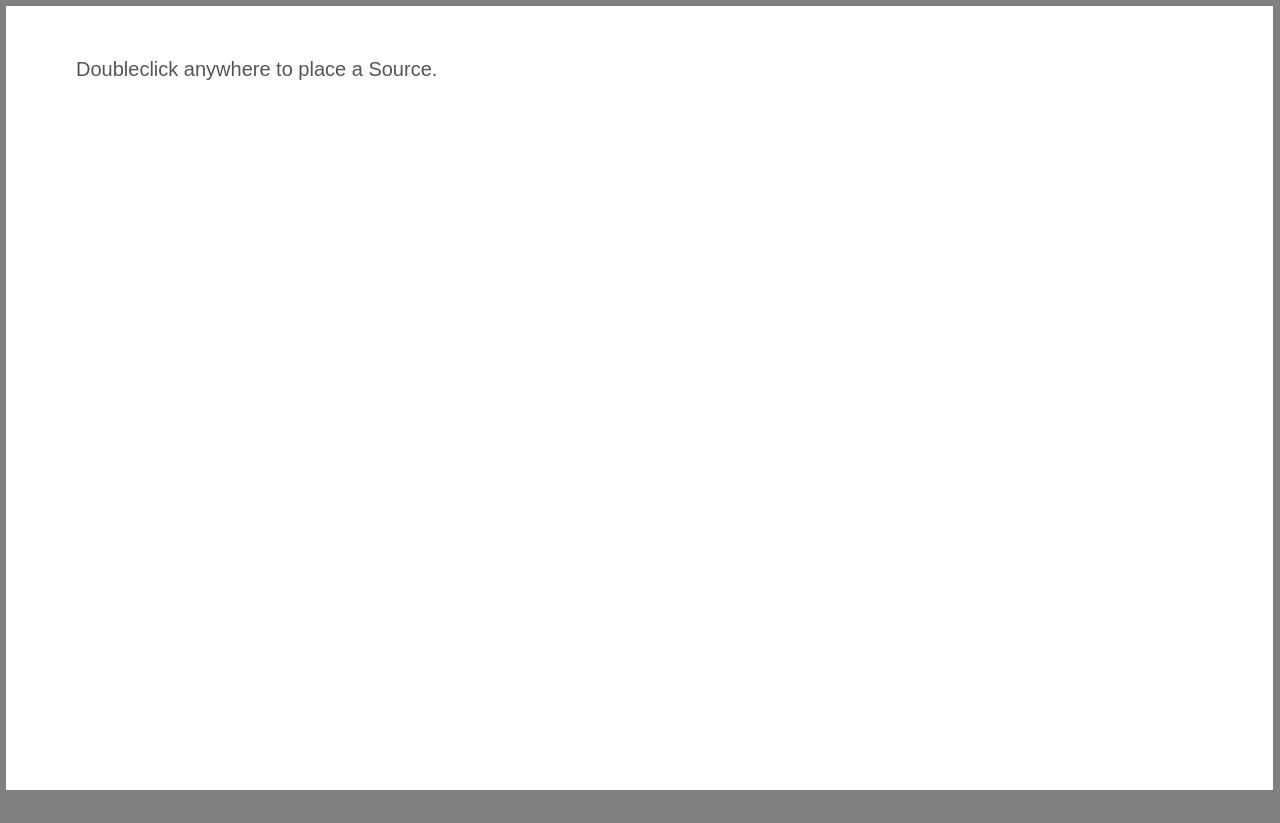
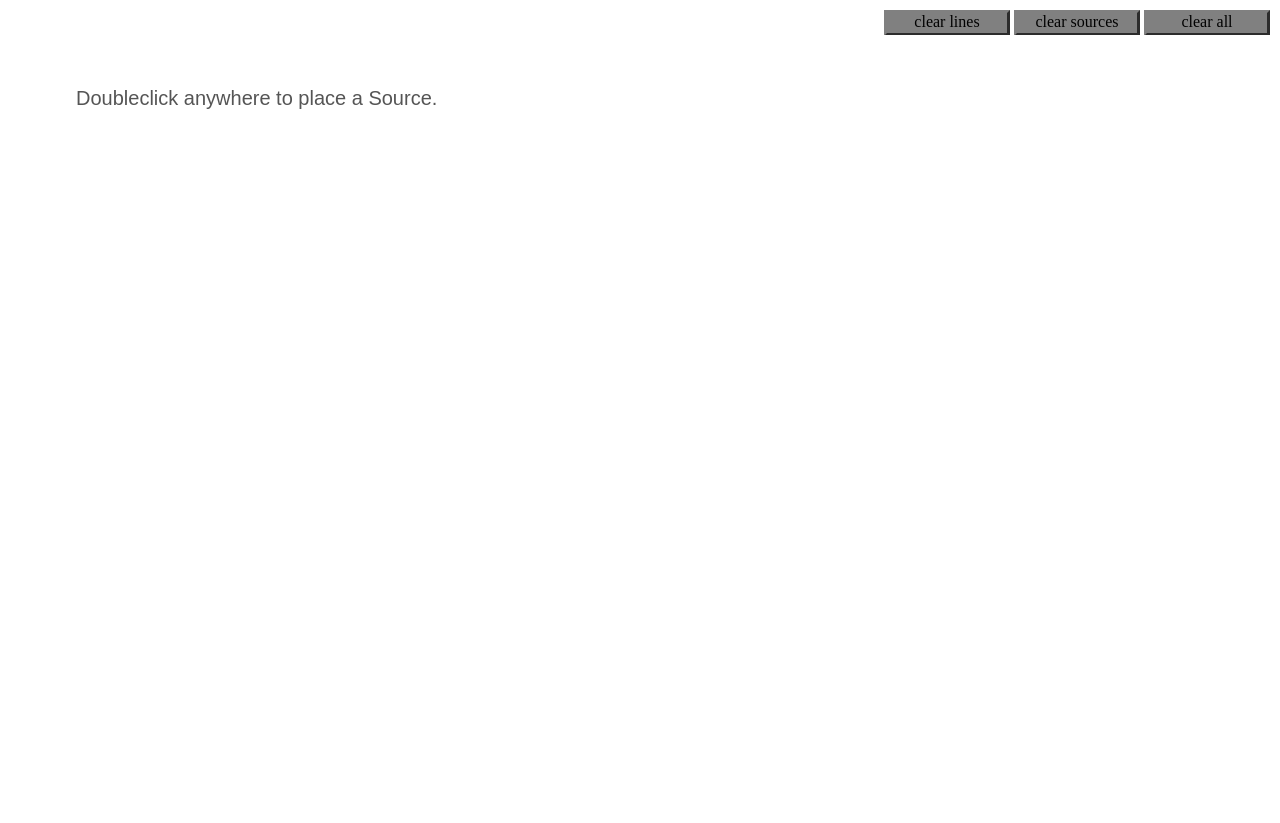
Before and after one commit to Promethevs/moopeecake, a plain HTML site: page index.html in a window 1280 px wide. Before the commit the page ends 800 px from the top, so only its background shows below. Drawn offline with Linux system fonts and the light colour scheme.

Commit message:
added reset buttons

```diff
--- a/index.html
+++ b/index.html
@@ -14,7 +14,11 @@
 <title>moopiecake</title>
 </head>
 <body onload="init();">
+	<div id="menu">
+		<div id="reset" onclick="lines = []">clear lines</div>
+		<div id="reset" onclick="sources = []">clear sources</div>
+		<div id="reset" onclick="lines = []; sources = []">clear all</div>
+	</div>
 	<canvas id="main">Sorry, your browser doesn't support canvas</canvas>
-	<div id="reset"></div>
 </body>
 </html>
--- a/style.css
+++ b/style.css
@@ -7,7 +7,7 @@
 html, body {
 	width: 100%;
 	height: 100%;
-	background-color: grey;
+	background-color: white;
 }
 
 #main {
@@ -15,6 +15,22 @@ html, body {
 	margin: 0.5% 0.5% 0;
 }
 
+#menu {
+	display: inline-block;
+	float: right;
+	margin: 10px;
+	margin-bottom: -7px;
+}
+
 #reset {
+	display: inline-block;
+	width: 120px;
+	height: 20px;
+	text-align: center;
+	background-color: gray;
+	border: 3px outset gray;
+}
 
+#reset:ACTIVE{
+	border-style: inset;
 }
```
